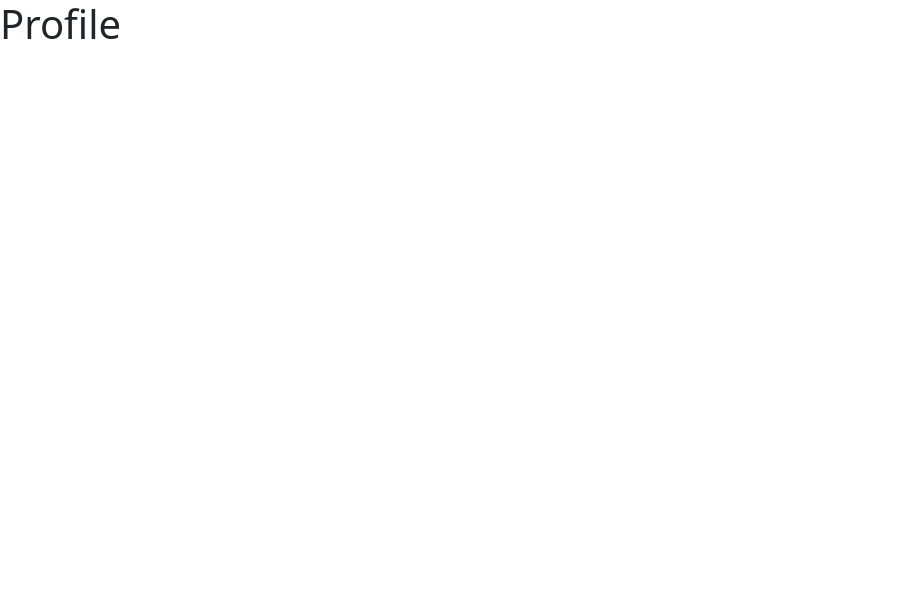
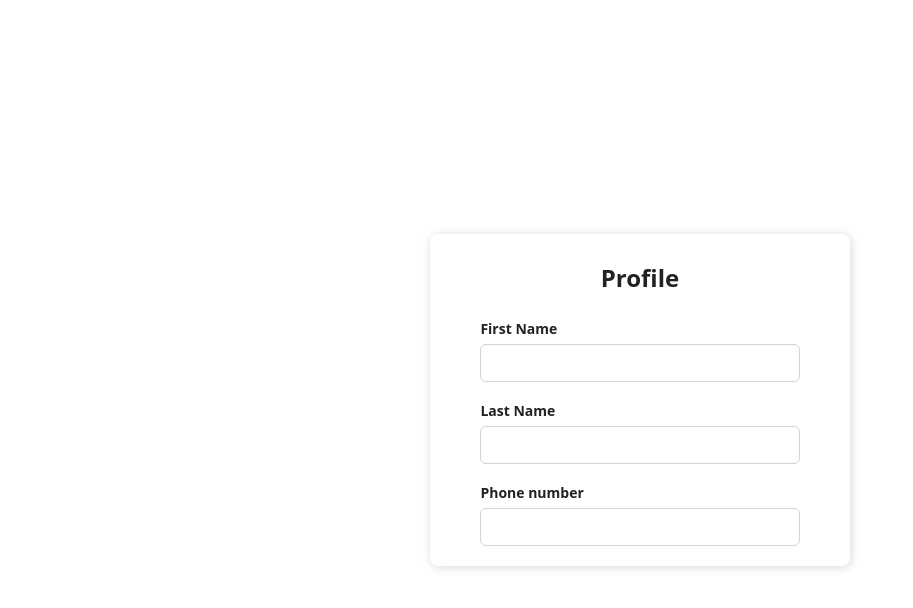
Before and after one commit to L-Karimi/TakeAway, a React (Create React App) app: page /Profile in a window 1280 px wide. Shown: the top 608 px of the page, without its empty margins (0-913 px from the left). Built offline with nearby package versions, Linux system fonts and the light colour scheme.

Commit message:
added profile

```diff
--- a/src/Profile.js
+++ b/src/Profile.js
@@ -5,9 +5,35 @@ const Profile=()=>{
 
 
     return(
-        <div className="">
-          <h1> Profile</h1>
-        </div>
+        <div className="Auth-form-container">
+        <form className="Auth-form">
+          <div className="Auth-form-content">
+            <h3 className="Auth-form-title">Profile</h3>
+            <div className="form-group mt-3">
+              <label>First Name</label>
+              <input
+                type="text"
+                className="form-control mt-1"
+              />
+            </div>
+            <div className="form-group mt-3">
+              <label>Last Name</label>
+              <input
+                type="text"
+                className="form-control mt-1"
+              />
+            </div>
+            <div className="form-group mt-3">
+              <label>Phone number</label>
+              <input
+                type="number"
+                className="form-control mt-1"
+              />
+            </div>
+          </div>
+
+        </form>
+      </div>
     )
 }
 export default Profile
```
